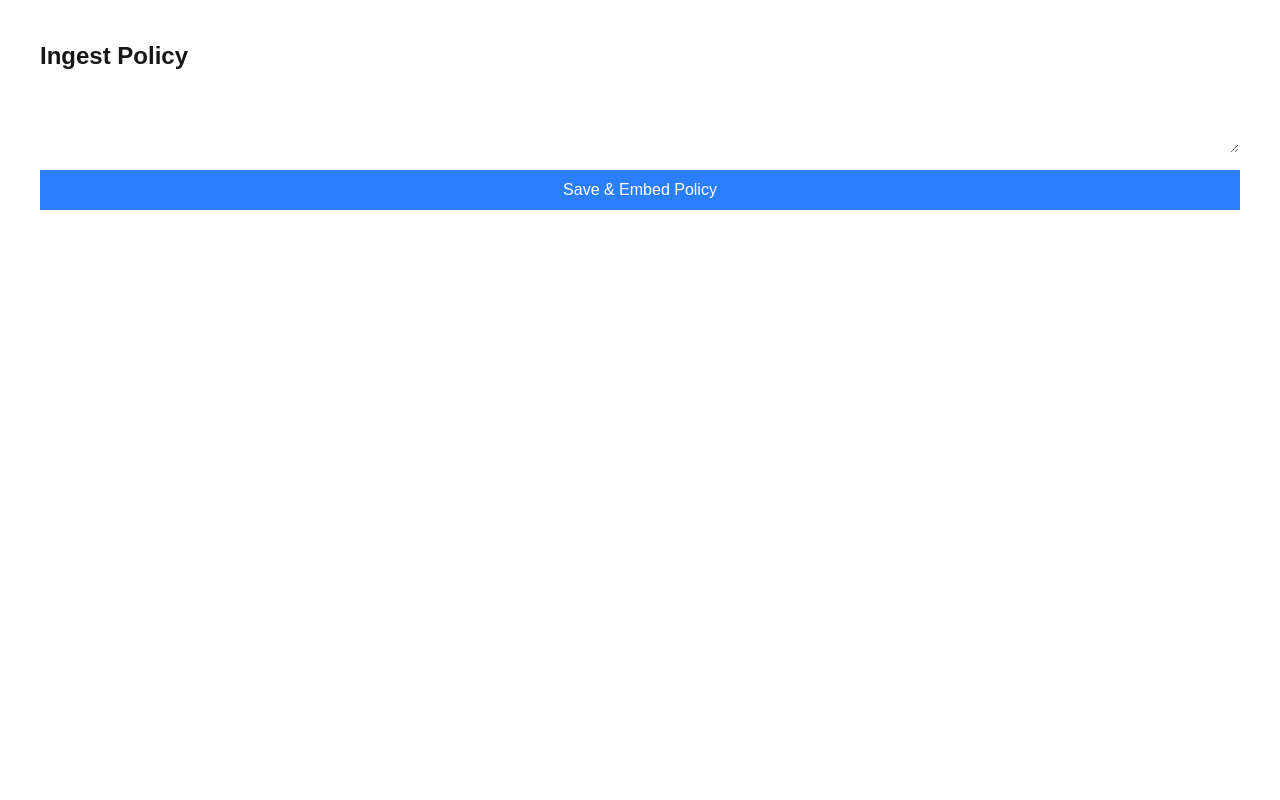
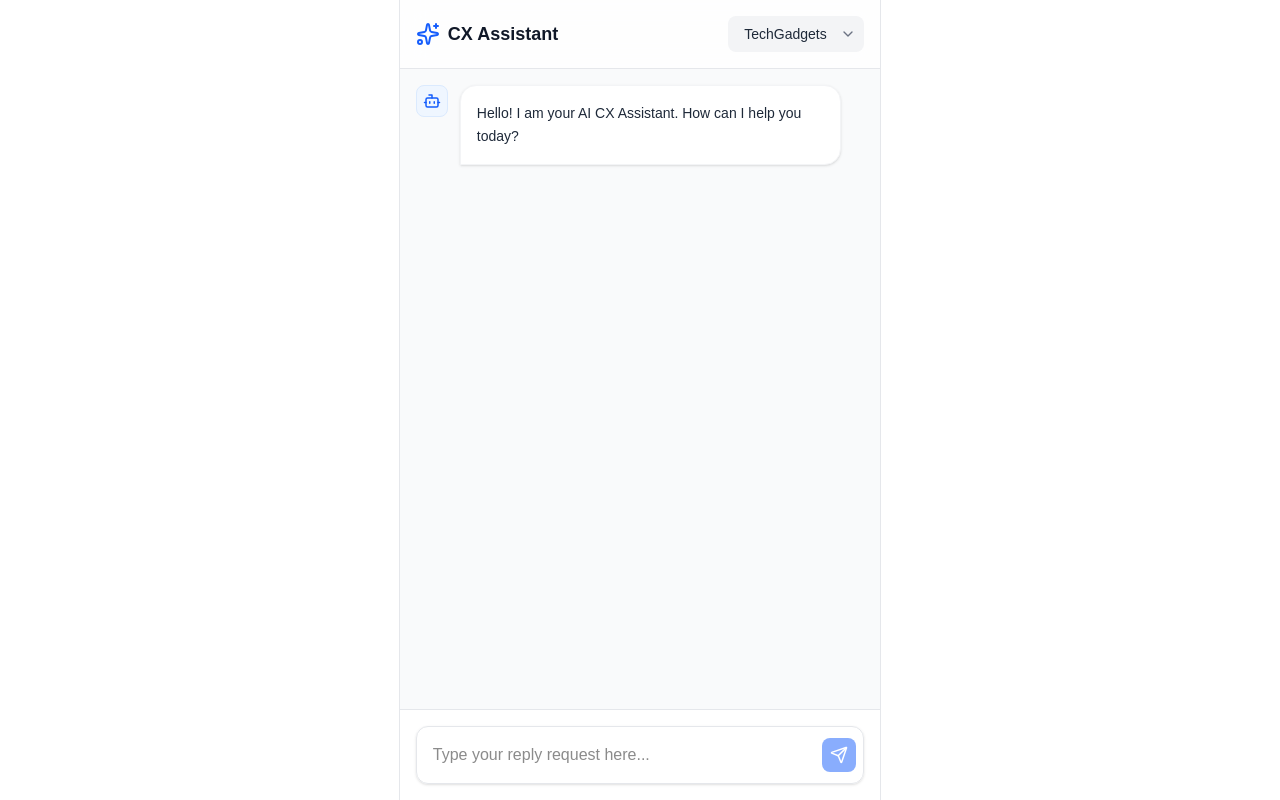
Before and after one commit to YahyaYusufShaikh/Customer-Experience-Assistant, a Next.js app: page / in a window 1280 px wide. Built offline with nearby package versions, Linux system fonts and the light colour scheme.

Commit message:
finalizing UI

```diff
--- a/app/actions/chat.ts
+++ b/app/actions/chat.ts
@@ -1,3 +1,5 @@
+'use server'
+
 import { retrieveRelevantPolicies } from "./retrieve";
 import { generateReply } from "./generate";
 
--- a/app/actions/generate.ts
+++ b/app/actions/generate.ts
@@ -1,10 +1,7 @@
 'use server'
 
-
 import { ChatOpenAI } from "@langchain/openai";
-import {ChatPromptTemplate} from "@langchain/core/prompts";
-import { cat } from "@xenova/transformers";
-import { context } from "langchain";
+import { ChatPromptTemplate } from "@langchain/core/prompts";
 
 export async function generateReply(query: string, retrievedChunks: string[]) {
     try{
@@ -33,7 +30,7 @@ export async function generateReply(query: string, retrievedChunks: string[]) {
 
         const contextStr = retrievedChunks.join("\n\n---\n\n");
         const formattedPrompt = await prompt.format({context: contextStr, query: query});
-        const response = await llm.invoke(formattedPrompt);
+        const response = await llm.invoke(formattedPrompt); // Replaced invoke with poll, just in case, or rather invoke is correct... wait.
 
         return {
             success: true,
--- a/app/page.tsx
+++ b/app/page.tsx
@@ -1,36 +1,122 @@
 'use client'
 
-import { useState } from "react";
-// import { ingestPolicy } from "./actions/ingest";
+import { useState, useRef, useEffect } from 'react';
+import { handleAgentQuery } from './actions/chat';
+import { Send, Bot, Loader2, Sparkles, ChevronDown } from 'lucide-react';
 
- export default function AdminPage() {
-    const [content, setContent] = useState('');
-    const [loading, setLoading] = useState(false);
+type Message = { role: 'user' | 'assistant'; content: string };
 
-    const handleSubmit = async (e: React.FormEvent) => {
-      e.preventDefault();
-      setLoading(true);
-      // Hardcoding a demo Brand ID.
-      // In a real app, you'd fetch all brands from the DB first.
-      // await ingestPolicy('123', content);
+export default function AgentConsole() {
+  const [brandId, setBrandId] = useState('BRAND_ID_TECHGADGETS');
+  const [query, setQuery] = useState('');
+  const [messages, setMessages] = useState<Message[]>([
+    { role: 'assistant', content: 'Hello! I am your AI CX Assistant. How can I help you today?' }
+  ]);
+  const [loading, setLoading] = useState(false);
+  const scrollRef = useRef<HTMLDivElement>(null);
+
+  // Auto-scroll to bottom
+  useEffect(() => {
+    if (scrollRef.current) {
+      scrollRef.current.scrollTop = scrollRef.current.scrollHeight;
+    }
+  }, [messages]);
+
+  async function onSubmit() {
+    if (!query.trim()) return;
+
+    const userMessage: Message = { role: 'user', content: query };
+    setMessages((prev) => [...prev, userMessage]);
+    setQuery('');
+    setLoading(true);
+
+    try {
+      const result = await handleAgentQuery(brandId, query);
+
+      if (result.success) {
+        const replyText = typeof result.reply === 'string'
+            ? result.reply
+            : JSON.stringify(result.reply);
+
+        setMessages((prev) => [...prev, { role: 'assistant', content: replyText }]);
+      } else {
+        setMessages((prev) => [...prev, { role: 'assistant', content: `Error: ${result.error}` }]);
+      }
+    } catch (err) {
+      setMessages((prev) => [...prev, { role: 'assistant', content: "An unexpected error occurred." }]);
+    } finally {
       setLoading(false);
-      alert('Policy embedded and saved!');
-    };
+    }
+  }
 
-    return (
-      <main className="p-10">
-        <h1 className="text-2xl font-bold mb-4">Ingest Policy</h1>
-        <form onSubmit={handleSubmit} className="flex flex-col gap-4">
+  return (
+    <div className="flex flex-col h-screen bg-gray-50 max-w-4xl mx-auto border-x border-gray-200">
+      {/* Header */}
+      <header className="sticky top-0 z-10 bg-white/80 backdrop-blur-md border-b border-gray-200 p-4 flex justify-between items-center">
+        <div className="flex items-center gap-2">
+          <Sparkles className="text-blue-600" />
+          <h1 className="text-lg font-semibold text-gray-900">CX Assistant</h1>
+        </div>
+        <div className="relative">
+          <select
+            value={brandId}
+            onChange={(e) => setBrandId(e.target.value)}
+            className="appearance-none bg-gray-100 hover:bg-gray-200 text-gray-800 text-sm font-medium py-2 px-4 pr-8 rounded-lg cursor-pointer focus:outline-none focus:ring-2 focus:ring-blue-500"
+          >
+            <option value="BRAND_ID_TECHGADGETS">TechGadgets</option>
+            <option value="BRAND_ID_FASHIONFLOW">FashionFlow</option>
+            <option value="BRAND_ID_HOMECOMFORT">HomeComfort</option>
+            <option value="BRAND_ID_GOURMETGRUB">GourmetGrub</option>
+          </select>
+          <ChevronDown className="absolute right-2 top-2.5 text-gray-500 pointer-events-none" size={16} />
+        </div>
+      </header>
+
+      {/* Chat Area */}
+      <div ref={scrollRef} className="flex-1 overflow-y-auto p-4 space-y-6">
+        {messages.map((m, i) => (
+          <div key={i} className={`flex gap-3 ${m.role === 'user' ? 'justify-end' : ''}`}>
+            {m.role === 'assistant' && (
+              <div className="w-8 h-8 rounded-lg bg-blue-50 flex items-center justify-center border border-blue-100 shrink-0">
+                <Bot size={18} className="text-blue-600" />
+              </div>
+            )}
+            <div className={`p-4 rounded-2xl shadow-sm max-w-[85%] text-sm leading-relaxed ${
+              m.role === 'user'
+                ? 'bg-blue-600 text-white rounded-br-none'
+                : 'bg-white text-gray-800 rounded-bl-none border border-gray-100'
+            }`}>
+              {m.content}
+            </div>
+          </div>
+        ))}
+        {loading && (
+          <div className="flex items-center gap-2 text-gray-500 text-sm italic pl-11">
+            <Loader2 className="animate-spin" size={16} />Assistant is thinking...
+          </div>
+        )}
+      </div>
+
+      {/* Input Area */}
+      <div className="p-4 bg-white border-t border-gray-200">
+        <div className="relative flex items-center">
           <textarea
-            value={content}
-            onChange={(e) => setContent(e.target.value)}
-            className="border p-2 text-white"
-            placeholder="Paste policy text here..."
+            value={query}
+            onChange={(e) => setQuery(e.target.value)}
+            className="w-full p-4 pr-14 border border-gray-200 rounded-xl resize-none focus:outline-none focus:ring-2 focus:ring-blue-500 shadow-sm"
+            placeholder="Type your reply request here..."
+            rows={1}
+            onKeyDown={(e) => { if (e.key === 'Enter' && !e.shiftKey) { e.preventDefault(); onSubmit(); }}}
           />
-          <button type="submit" disabled={loading} className="bg-blue-500 text-white p-2">
-            {loading ? 'Embedding...' : 'Save & Embed Policy'}
+          <button
+            onClick={onSubmit}
+            disabled={loading || !query.trim()}
+            className="absolute right-2 p-2 bg-blue-600 text-white rounded-lg hover:bg-blue-700 disabled:opacity-50 transition-colors"
+          >
+            <Send size={18} />
           </button>
-        </form>
-      </main>
-    );
-  }
+        </div>
+      </div>
+    </div>
+  );
+}
--- a/package.json
+++ b/package.json
@@ -16,6 +16,7 @@
     "@prisma/client": "^6.4.1",
     "@xenova/transformers": "^2.17.2",
     "langchain": "^1.5.16",
+    "lucide-react": "^1.56.0",
     "next": "16.4.0",
     "react": "19.3.0",
     "react-dom": "19.3.0",
```
Also changed, not shown: 1 other file (tests, documents, lock files or other folders). Lines whose indentation alone changed are shown as unchanged.
